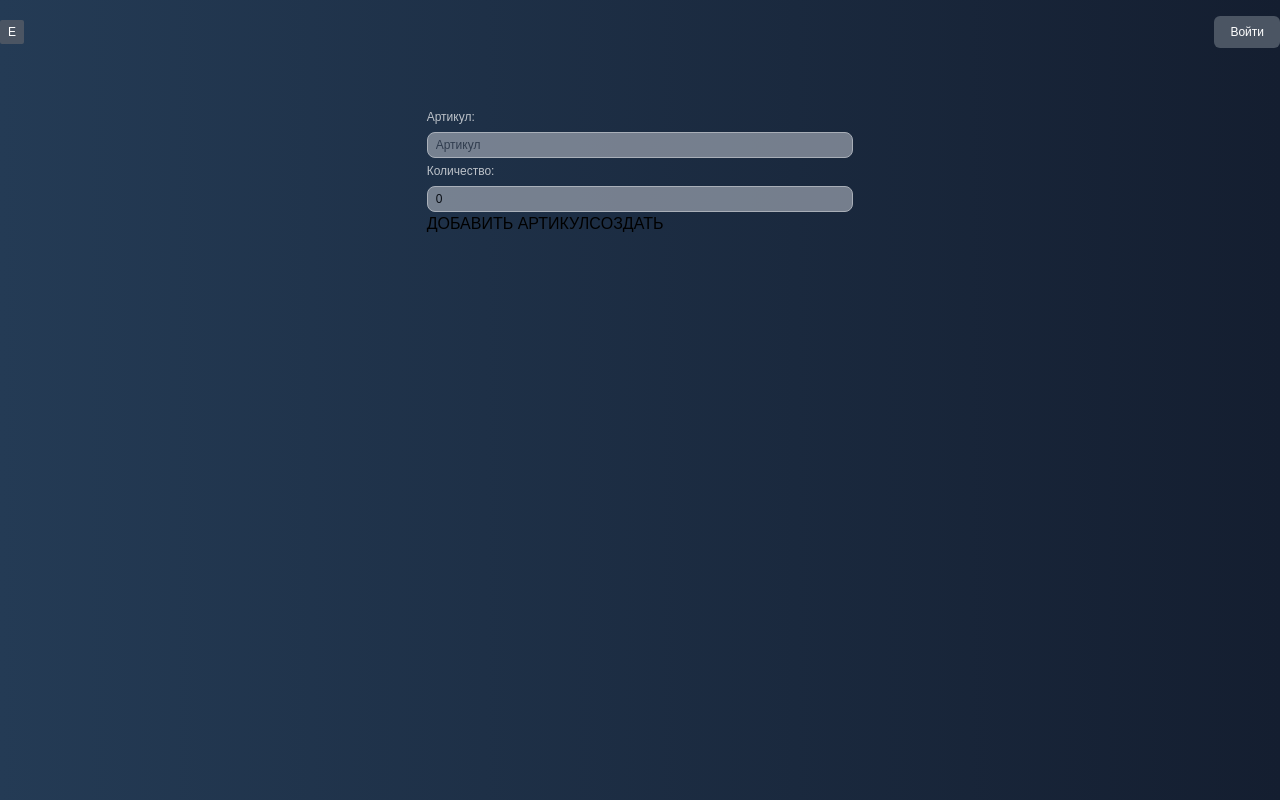
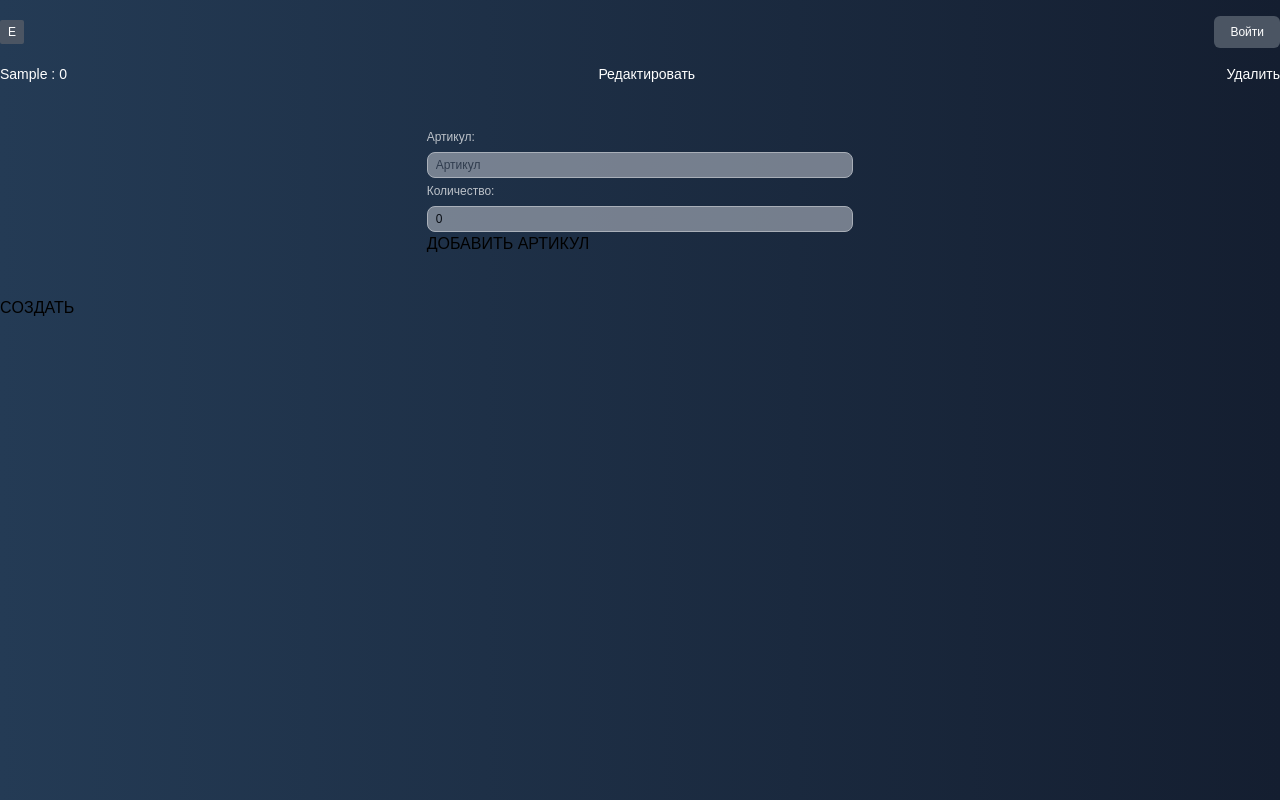
Before and after one commit to PlatenPrime/BTW, a React (Create React App) app in the folder client/: page /new in a window 1280 px wide. Both pictures are taken after typing "Sample" into the empty fields and a click on the button "ДОБАВИТЬ АРТИКУЛ". Built offline with nearby package versions, Linux system fonts and the light colour scheme; no server answers.

Commit message:
creating Pallet component

```diff
--- /dev/null
+++ b/client/src/components/Pallet/Pallet.jsx
@@ -0,0 +1,11 @@
+import React from 'react';
+
+const Pallet = () => {
+	return (
+		<div>
+
+		</div>
+	);
+};
+
+export default Pallet;
--- /dev/null
+++ b/client/src/components/Pallet/PalletInput.jsx
@@ -0,0 +1,67 @@
+import React from 'react';
+
+const PalletInput = () => {
+
+
+	const [art, setArt] = useState("");
+	const [pieces, setPieces] = useState(0);
+	const [pallet, setPallet] = useState([])
+
+
+	const handlePush = () => {
+		setPallet([...pallet, { art, pieces }]);
+		setArt("");
+		setPieces(0);
+
+	}
+
+
+
+
+
+
+
+
+
+	return (
+
+		<form className='w-1/3 mx-auto py-10'
+
+
+			onSubmit={e => e.preventDefault()}
+		>
+			<label className='text-xs text-white opacity-70'>
+				Артикул:
+				<input
+					type='text'
+					value={art}
+					onChange={(e) => setArt(e.target.value)}
+					placeholder='Артикул'
+					className='mt-1 text-black w-full rounded-lg bg-gray-400 border py-1 px-2 text-xs outline-none placeholder:text-gray-700'
+				/>
+			</label>
+
+			<label className='text-xs text-white opacity-70'>
+				Количество:
+				<input
+					type='number'
+					value={pieces}
+					onChange={(e) => setPieces(e.target.value)}
+					placeholder='Количество'
+					className='mt-1 text-black w-full rounded-lg bg-gray-400 border py-1 px-2 text-xs outline-none placeholder:text-gray-700'
+				/>
+			</label>
+
+
+
+			<button onClick={handlePush}>ДОБАВИТЬ АРТИКУЛ</button>
+
+
+
+
+
+		</form>
+	);
+};
+
+export default PalletInput;
--- /dev/null
+++ b/client/src/components/Pallet/PalletPosition.jsx
@@ -0,0 +1,11 @@
+import React from 'react';
+
+const PalletPosition = ({ art, pieces }) => {
+	return (
+		<div className='flex flex-row justify-between text-white text-sm'>
+			{art} : {pieces} <button>Редактировать</button> <button>Удалить</button>
+		</div>
+	);
+};
+
+export default PalletPosition;
--- a/client/src/pages/AddPalletPage.jsx
+++ b/client/src/pages/AddPalletPage.jsx
@@ -1,23 +1,52 @@
 import React, { useState } from 'react';
+
+
+
+import PalletPosition from '../components/Pallet/PalletPosition';
+
+
 
 const AddPalletPage = () => {
 
 
-	const [box, setBox] = useState("");
-	const [balls, setBalls] = useState(0);
-	const [pallet, setPallet] = useState([{}])
+	const [art, setArt] = useState("");
+	const [pieces, setPieces] = useState(0);
+	const [pallet, setPallet] = useState([])
 
 
 	const handlePush = () => {
-		setPallet([...pallet, { box, balls }]);
-		setBox("");
-		setBalls(0);
+		setPallet([...pallet, { art, pieces }]);
+		setArt("");
+		setPieces(0);
 
 	}
 
 	console.log(pallet);
 
 	return (
+		<>
+
+			{pallet.length > 0 &&
+
+				<ul>
+
+					{
+						pallet.map((position) => {
+							return (
+								<PalletPosition art={position.art} pieces={position.pieces} />
+							)
+						})
+					}
+
+
+				</ul>
+
+
+			}
+
+
+
+
 			<form className='w-1/3 mx-auto py-10'
 
 
@@ -27,8 +56,8 @@ const AddPalletPage = () => {
 					Артикул:
 					<input
 						type='text'
-					value={box}
-					onChange={(e) => setBox(e.target.value)}
+						value={art}
+						onChange={(e) => setArt(e.target.value)}
 						placeholder='Артикул'
 						className='mt-1 text-black w-full rounded-lg bg-gray-400 border py-1 px-2 text-xs outline-none placeholder:text-gray-700'
 					/>
@@ -38,8 +67,8 @@ const AddPalletPage = () => {
 					Количество:
 					<input
 						type='number'
-					value={balls}
-					onChange={(e) => setBalls(e.target.value)}
+						value={pieces}
+						onChange={(e) => setPieces(e.target.value)}
 						placeholder='Количество'
 						className='mt-1 text-black w-full rounded-lg bg-gray-400 border py-1 px-2 text-xs outline-none placeholder:text-gray-700'
 					/>
@@ -48,9 +77,17 @@ const AddPalletPage = () => {
 
 
 				<button onClick={handlePush}>ДОБАВИТЬ АРТИКУЛ</button>
+
+
+
+
+
+			</form>
+
 			<button>CОЗДАТЬ</button>
 
-		</form>
+		</>
+
 	);
 };
 
```
Lines whose indentation alone changed are shown as unchanged.
